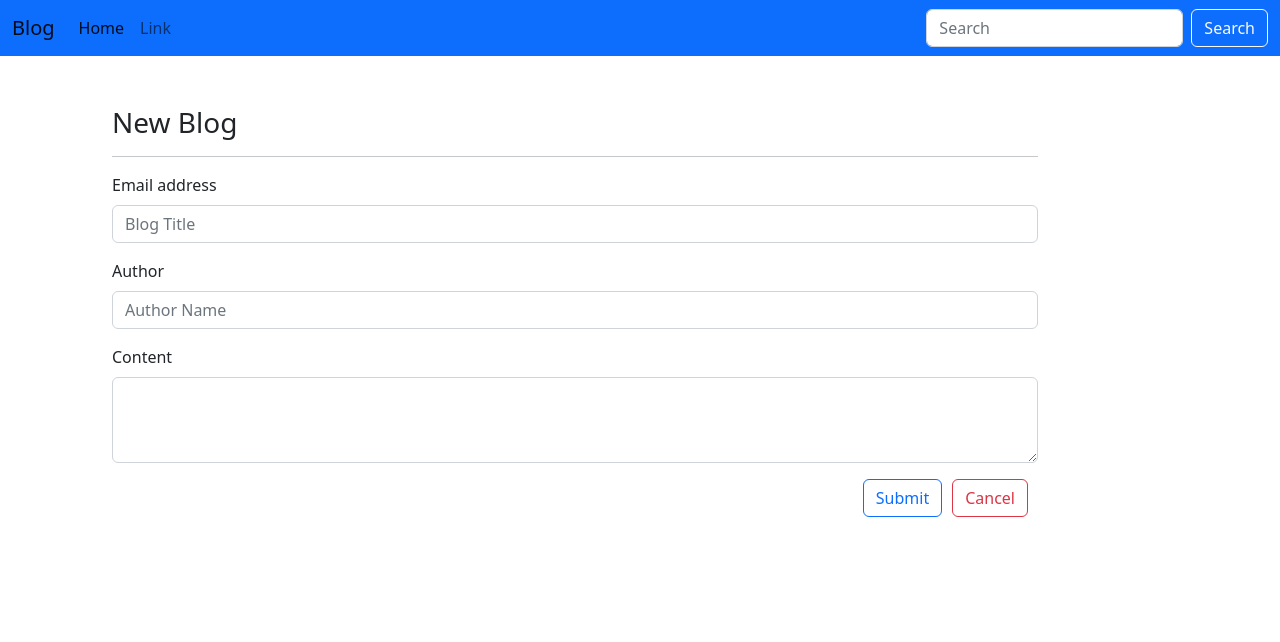
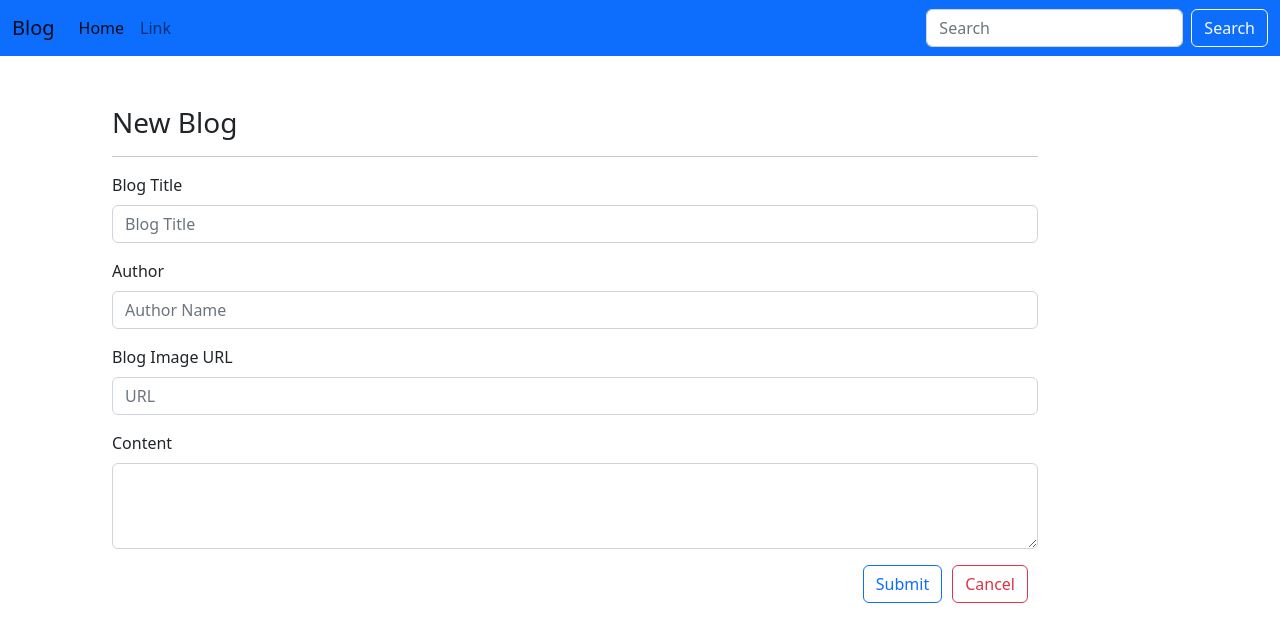
Before and after one commit to yaakoubichaima/blog-app-frontend, an Angular app: page /new in a window 1280 px wide. Shown: the top 642 px of the page. Built offline with nearby package versions, Linux system fonts and the light colour scheme.

Commit message:
add new features

```diff
--- a/src/app/blog-form/blog-form.component.html
+++ b/src/app/blog-form/blog-form.component.html
@@ -5,13 +5,18 @@
     <hr>
     <form [formGroup]="blogForm" (ngSubmit)="saveBlog(blogForm.value)">
         <div class="mb-3  form-group">
-            <label for="blogTitle" class="form-label">Email address</label>
+            <label for="blogTitle" class="form-label">Blog Title</label>
             <input formControlName="blogTitle" type="text" class="form-control" id="blogTitle" placeholder="Blog Title">
         </div>
 
         <div class="mb-3  form-group">
             <label for="blogAuthor" class="form-label">Author</label>
             <input formControlName="blogAuthor"  type="text" class="form-control" id="blogAuthor" placeholder="Author Name">
+        </div>
+
+        <div class="mb-3  form-group">
+            <label for="imgUrl" class="form-label">Blog Image URL</label>
+            <input formControlName="imgUrl"  type="text" class="form-control" id="imgUrl" placeholder="URL">
         </div>
 
         <!-- <div class="mb-3  form-group">
--- a/src/app/blog-form/blog-form.component.ts
+++ b/src/app/blog-form/blog-form.component.ts
@@ -22,22 +22,25 @@ export class BlogFormComponent implements OnInit {
     let blogTitle = new FormControl()
     let blogAuthor = new FormControl()
     let blogContent = new FormControl()
+    let imgUrl = new FormControl()
 
     this.blogForm = new FormGroup({
       blogTitle: blogTitle,
       blogAuthor: blogAuthor,
       blogContent: blogContent,
+      imgUrl:imgUrl
     })
   }
 
 
-  saveBlog(formValues: { blogTitle: string; blogAuthor: string; blogContent: string; }){
+  saveBlog(formValues: { blogTitle: string; blogAuthor: string; blogContent: string; imgUrl:string}){
 
     console.log(formValues);
     this.submitted = true;
     this.blog.blogTitle=formValues.blogTitle;
     this.blog.blogAuthor=formValues.blogAuthor;
     this.blog.blogContent=formValues.blogContent;
+    this.blog.imgUrl=formValues.imgUrl;
 
     this.blogService.createBlog(this.blog).subscribe(data =>{
     },
--- a/src/app/models/blog.model.ts
+++ b/src/app/models/blog.model.ts
@@ -5,4 +5,5 @@ export class Blog{
     blogContent!: string;
     upVotes: number = 0;
     downVotes: number = 0;
+    imgUrl: String = "";
 }
```
